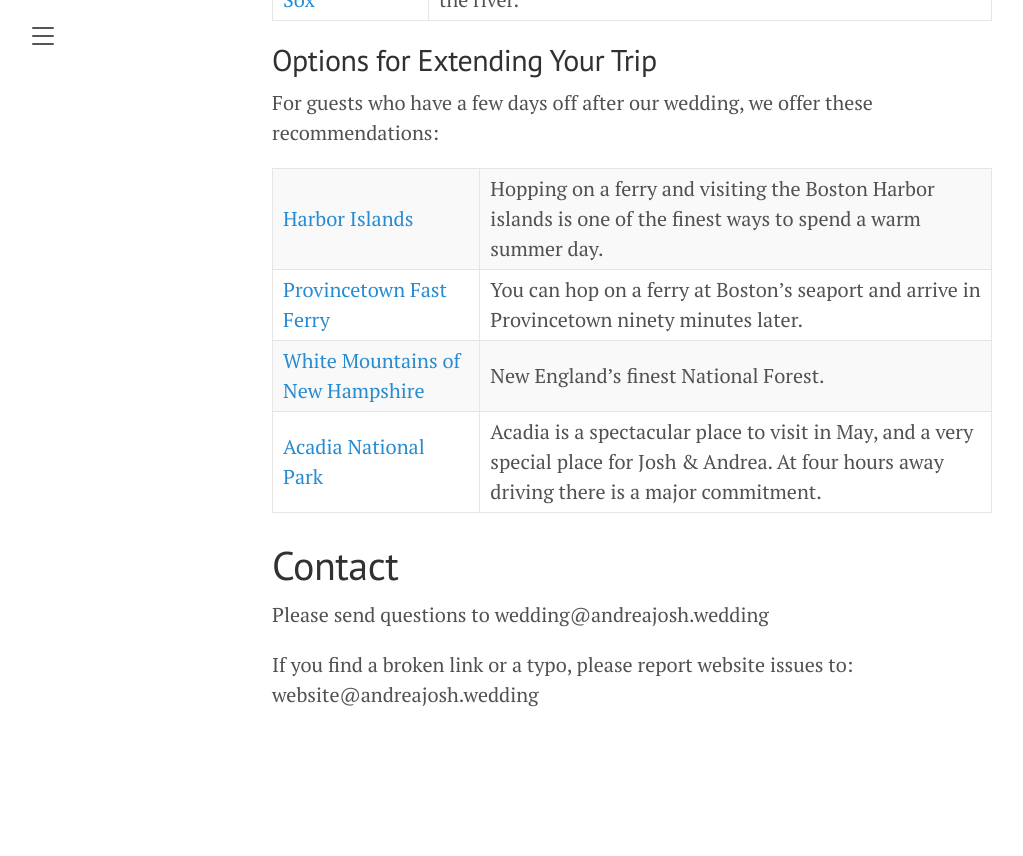
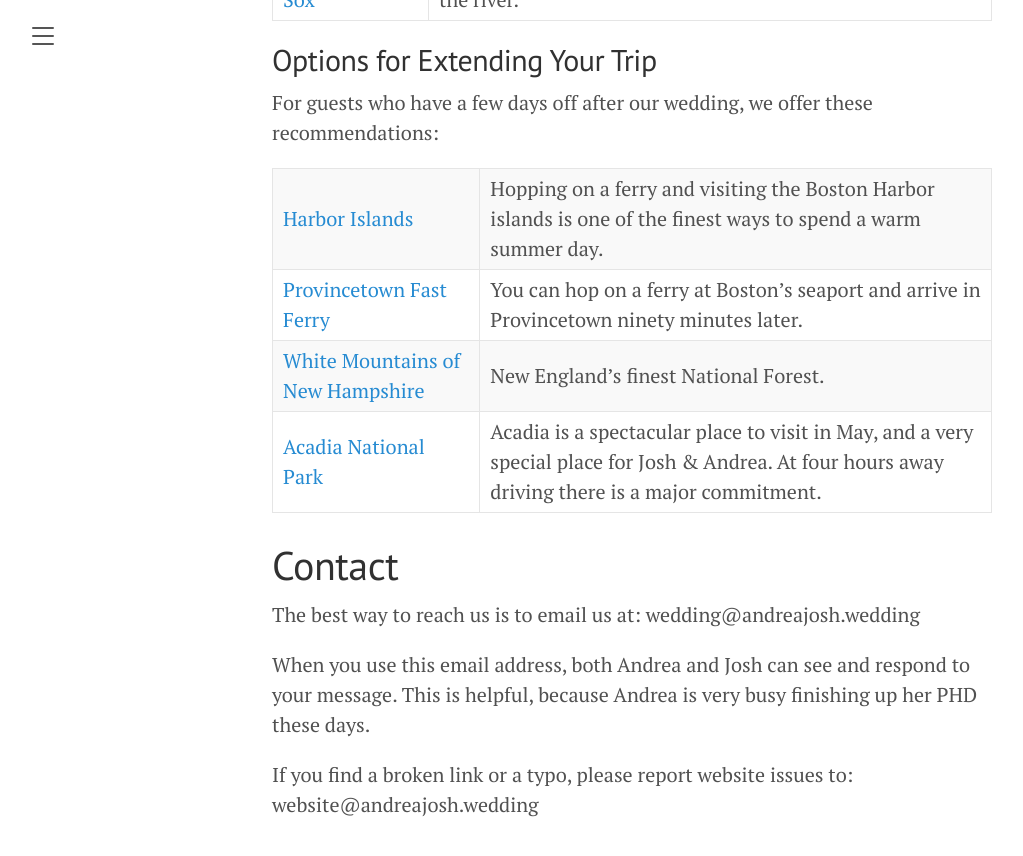
Before and after one commit to JoshBradshaw/andreajosh.github.io, a Jekyll site: the page built from _posts/2023-12-30-overview.md, in a window 1280 px wide and 900 px high, scrolled down 6866 px. Shown: the top 856 px of the window, without its empty margins (8-1031 px from the left). Built offline with Jekyll 4.4.1, drawn with Linux system fonts in a browser that asks for light colours; before the commit the page ends 7656 px from its top, so only the background shows below that.

Commit message:
Update 2023-12-30-overview.md

```diff
--- a/_posts/2023-12-30-overview.md
+++ b/_posts/2023-12-30-overview.md
@@ -135,6 +135,8 @@ For guests who have a few days off after our wedding, we offer these recommendat
 
 # Contact
 
-Please send questions to wedding@andreajosh.wedding
+The best way to reach us is to email us at: wedding@andreajosh.wedding
+
+When you use this email address, both Andrea and Josh can see and respond to your message. This is helpful, because Andrea is very busy finishing up her PHD these days.
 
 If you find a broken link or a typo, please report website issues to: website@andreajosh.wedding
```
